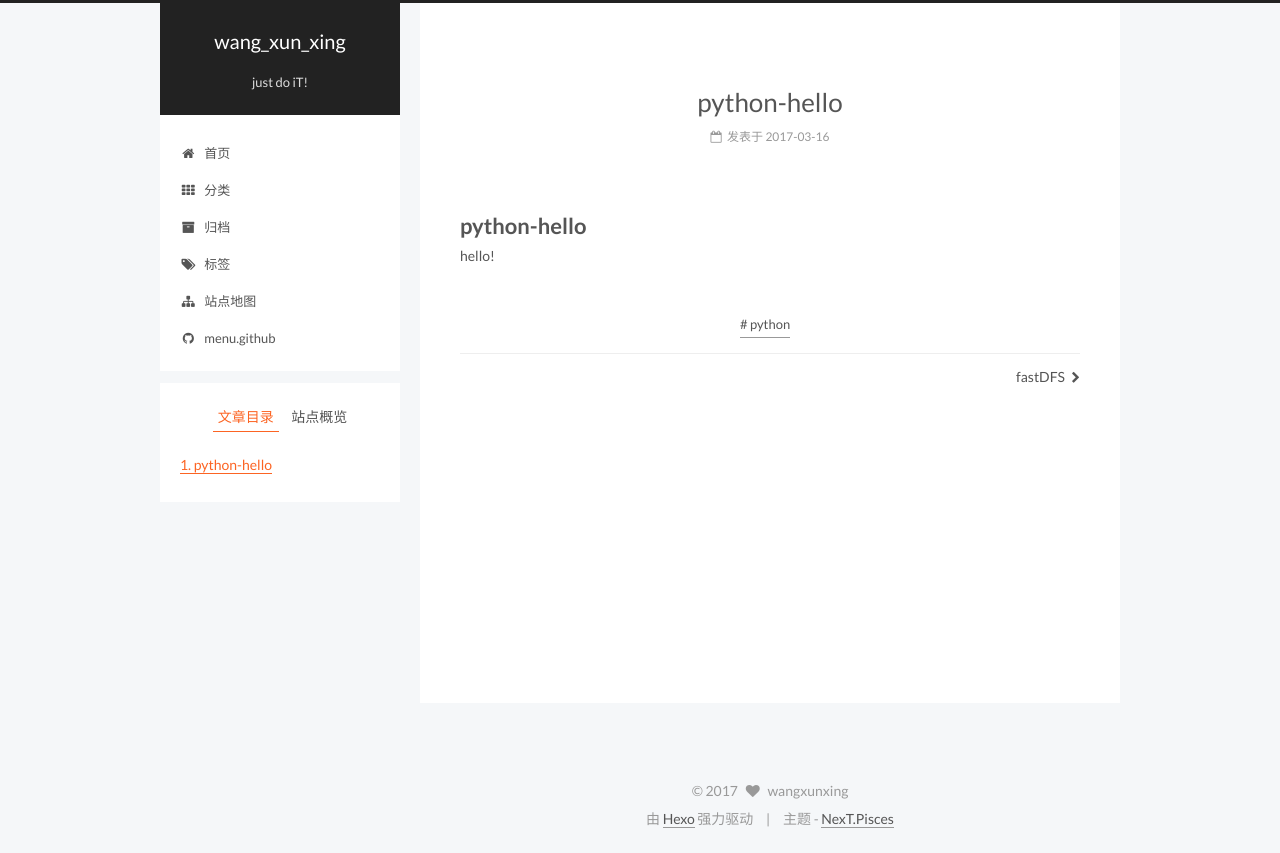
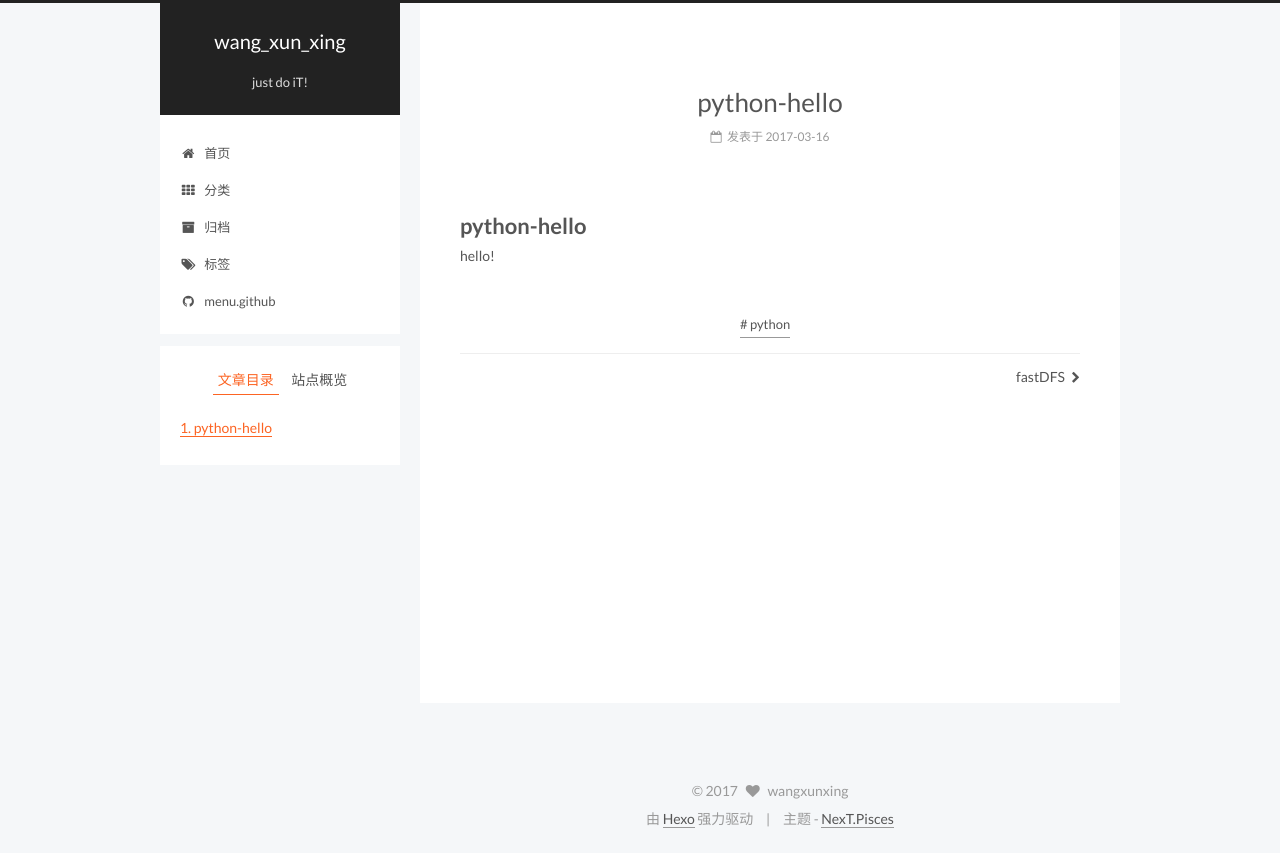
Before and after one commit to wstarxing/wstarxing.github.io, a plain HTML site: page 2017/03/16/abc/index.html in a window 1280 px wide. Drawn offline with Linux system fonts and the light colour scheme.

Commit message:
Site updated: 2017-03-20 16:52:31

```diff
--- a/2017/03/16/abc/index.html
+++ b/2017/03/16/abc/index.html
@@ -227,16 +227,6 @@
               <i class="menu-item-icon fa fa-fw fa-tags"></i> <br />
 
             标签
-          </a>
-        </li>
-
-
-        <li class="menu-item menu-item-sitemap">
-          <a href="/sitemap.xml" rel="section">
-
-              <i class="menu-item-icon fa fa-fw fa-sitemap"></i> <br />
-
-            站点地图
           </a>
         </li>
 
```
Also changed, not shown: 2017/03/20/fastDFS/index.html (+0 -10 lines), archives/2017/03/index.html (+0 -10 lines), archives/2017/index.html (+0 -10 lines), archives/index.html (+0 -10 lines), index.html (+0 -10 lines), tags/python/index.html (+0 -10 lines), tags/分布式存储/index.html (+0 -10 lines).
